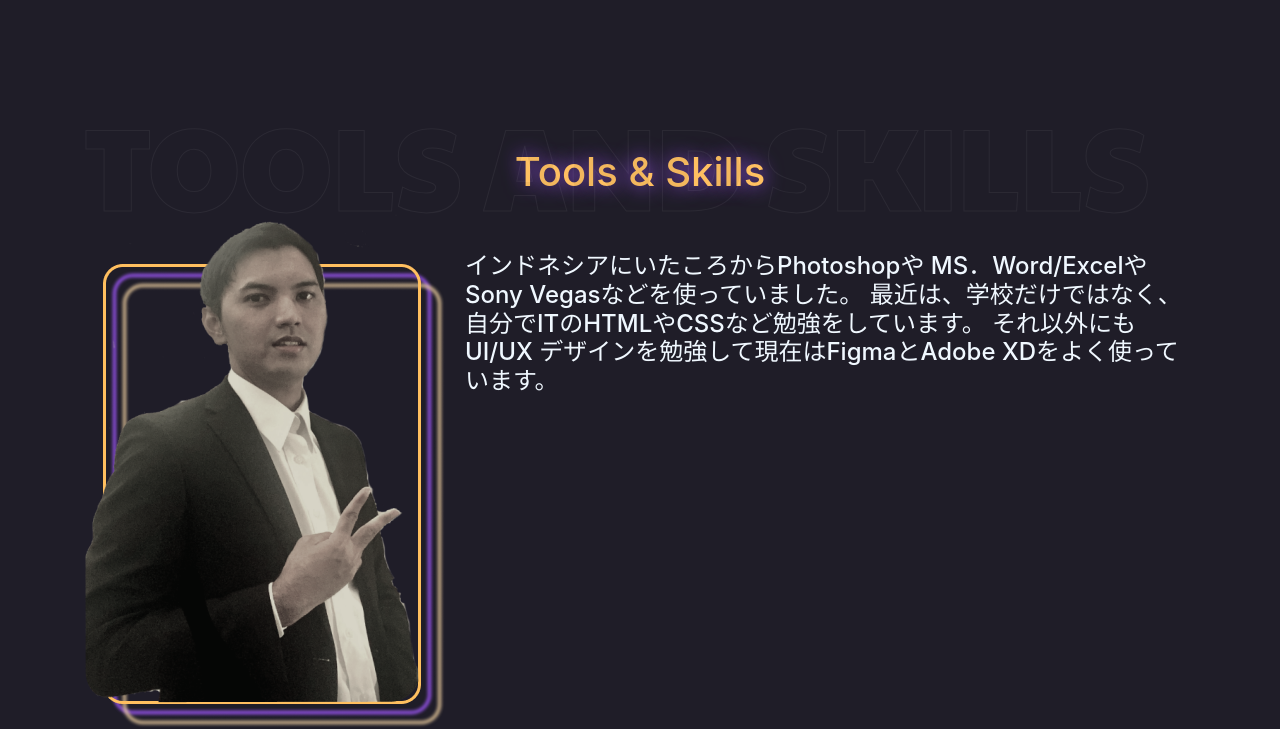
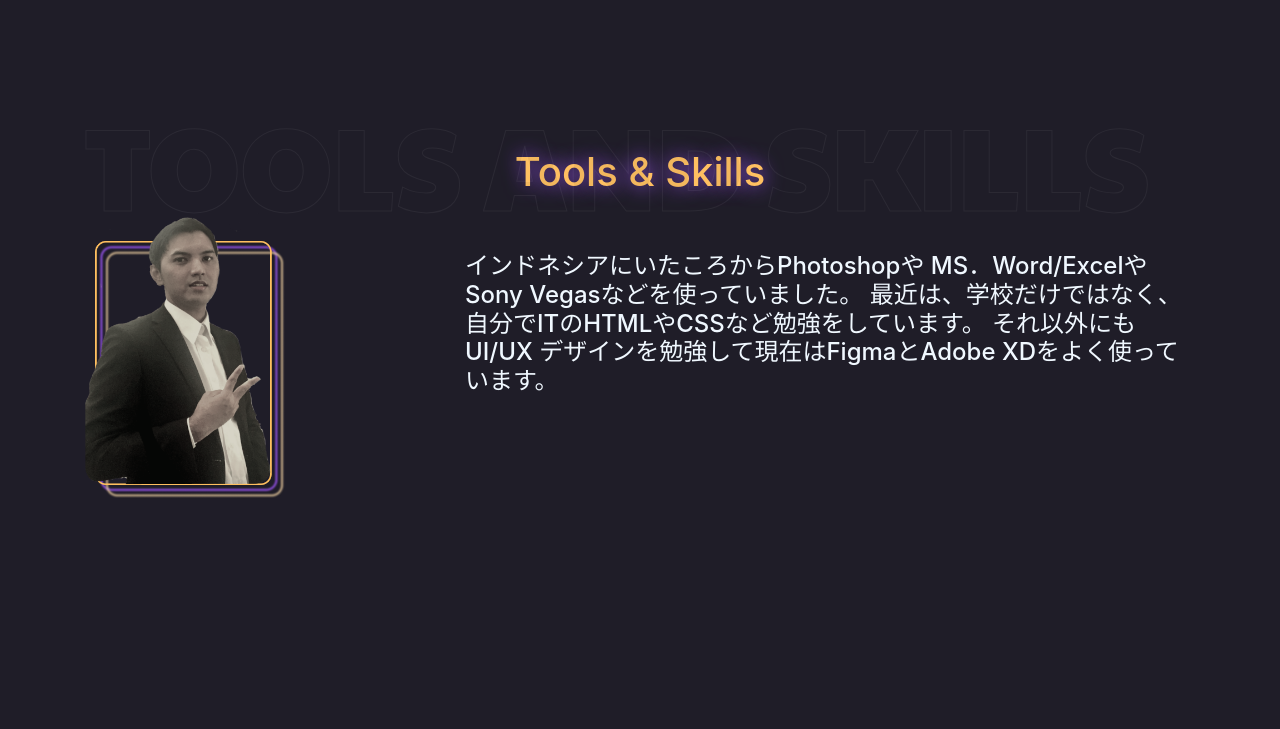
Before and after one commit to novan1211/portfolio, a plain HTML site: page index.html in a window 1280 px wide. Shown: the part 646-1375 px from the top of the page. After the commit the page ends 1145 px from the top, so only its background shows below. Drawn offline with nearby package versions, Linux system fonts and the light colour scheme.

Commit message:
menambahkan bar

```diff
--- a/index.html
+++ b/index.html
@@ -81,7 +81,7 @@
         </div>
         <div class="row">
           <div class="col-4 mt-2">
-            <img src="img/Foto.png" alt="">
+            <img src="img/Foto.png" width="200px" alt="">
           </div>
           <div class="col-8 mt-5">
             <h4>インドネシアにいたころからPhotoshopや
```
Also changed, not shown: css/style.css (line endings or trailing spaces).
